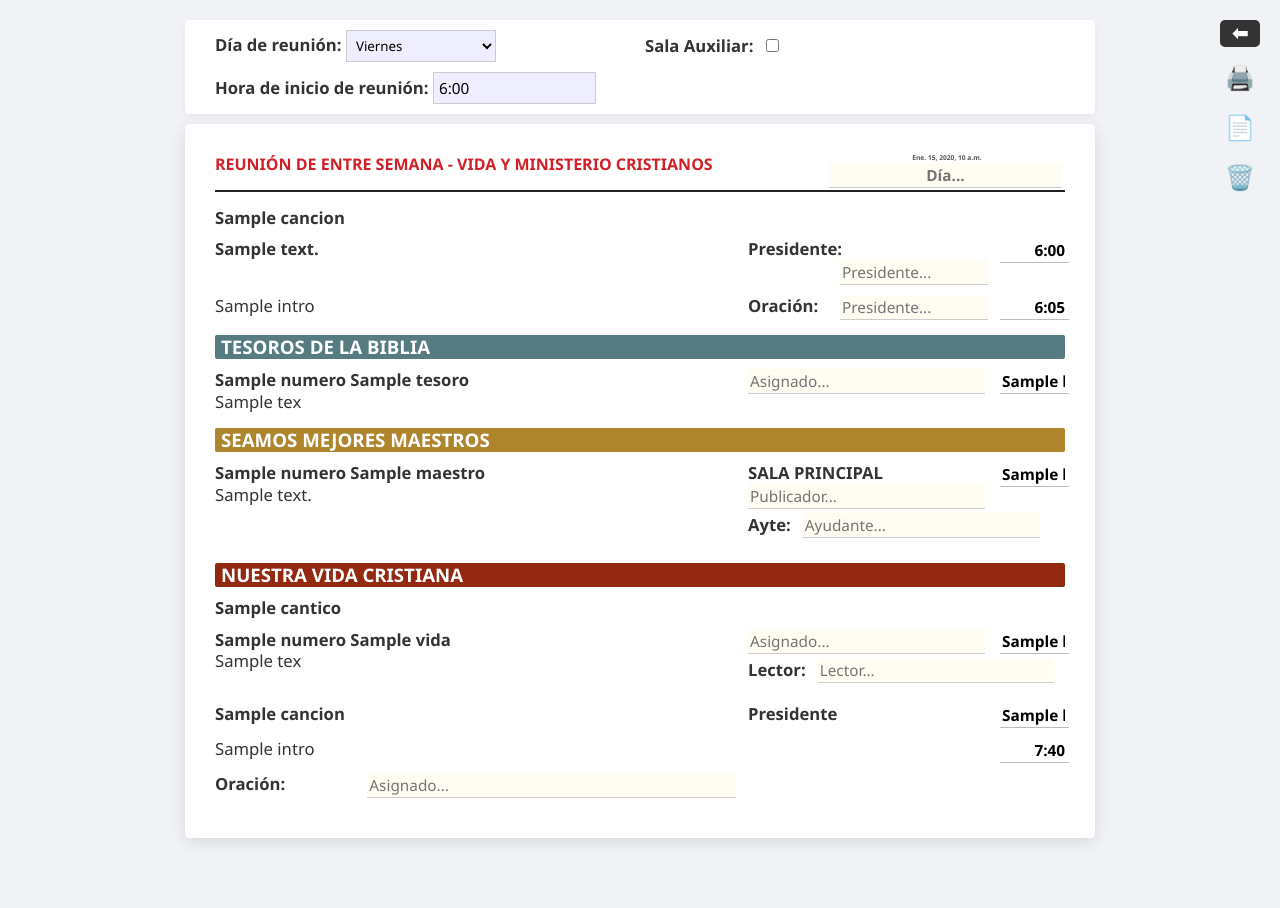
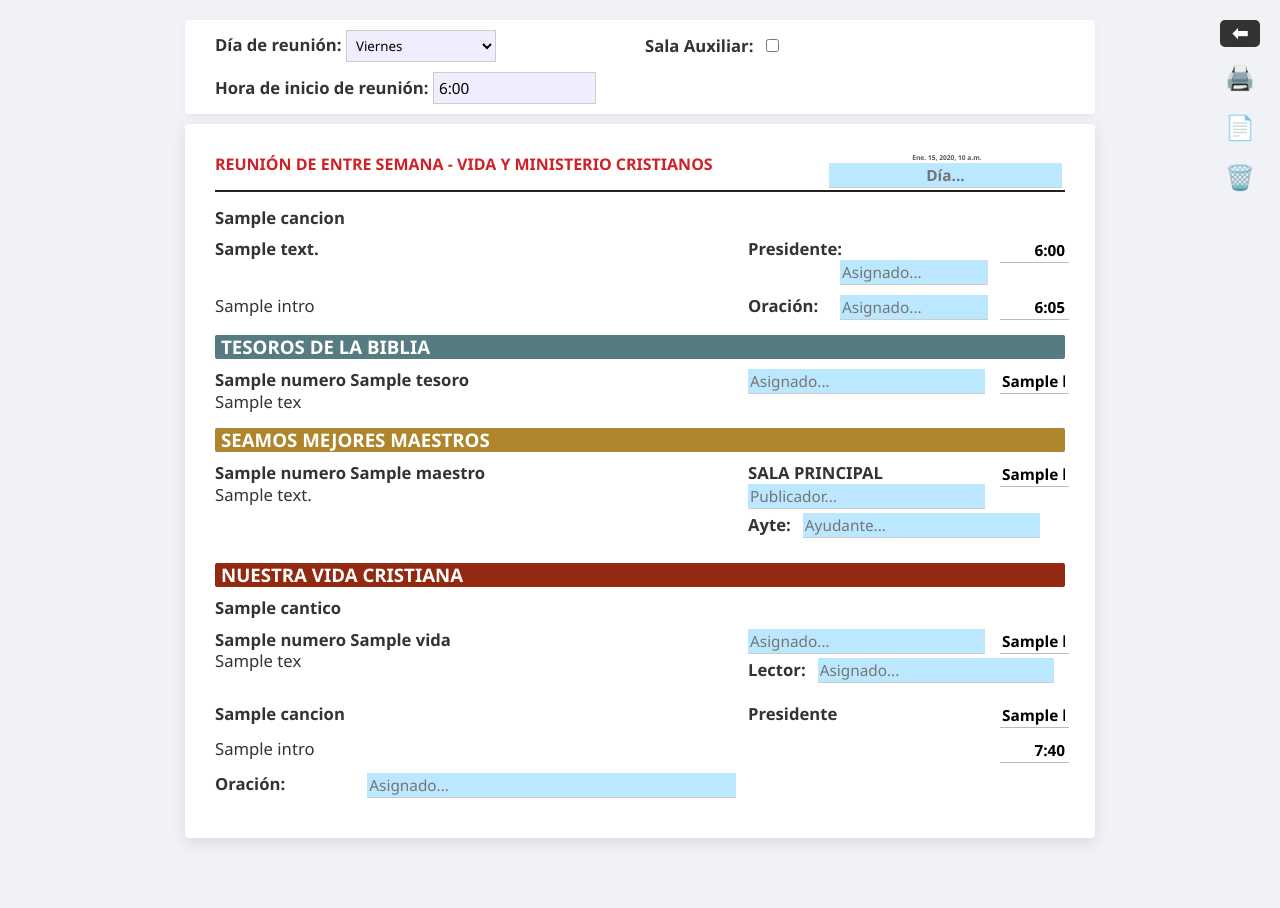
Before and after one commit to andree1804/informesjw, a Django app: template activities/templates/admin/guia_mes_completo.html in a window 1280 px wide. Run offline with Django 3.2, Linux system fonts and the light colour scheme; the template is opened without the code that fills it: most values are stand-ins (such as "Sample title", 1, 10 or a date in 2020).

Commit message:
cambios inputs colors

```diff
--- a/activities/templates/admin/guia_mes_completo.html
+++ b/activities/templates/admin/guia_mes_completo.html
@@ -64,7 +64,7 @@
         .bg-tesoros { background-color: #567c82 !important; }
         .bg-maestros { background-color: #ae852d !important; }
         .bg-vida { background-color: #942911 !important; }
-        input { border: none; border-bottom: 1px solid #ccc; width: 97%; font-family: inherit; font-size: 11.5pt; background: #fffdf2; padding: 2px; }
+        input { border: none; border-bottom: 1px solid #ccc; width: 97%; font-family: inherit; font-size: 11.5pt; background: #bce8ff; padding: 2px; }
         .time-input { text-align: right; font-weight: bold; background: transparent; border-bottom: 1px solid #bbb; padding-right: 4px; }
         .titulo-punto { font-weight: bold; display: block; }
         .seniority { font-size: 8.5pt; color: #666; display: block; margin-top: 3px; font-style: italic; line-height: 1.2; }
@@ -250,7 +250,7 @@
             </div>
             <div>
                 <strong>Sala Auxiliar:</strong>
-                <input type="checkbox" name="auxiliar" id="auxiliar" class="chk-auxiliar" style="width: 5%;">
+                <input type="checkbox" name="auxiliar" id="auxiliar" class="chk-auxiliar" style="width: 5%!important;">
             </div>
 
             <div>
@@ -268,7 +268,7 @@
                         {{ r.fecha }}
                     </div>
                     <input type="hidden" id="fecha-{{ r.fecha }}" class="fecha-referencia" value="{{ r.fecha }}">
-                    <input id="hoy-{{ r.fecha }}" class="m-save" type="text" style="text-align: center; font-weight: bold;" placeholder="Día..." value="">
+                    <input id="hoy-{{ r.fecha }}" type="text" style="text-align: center; font-weight: bold;" placeholder="Día..." value="">
                 </div>
             </div>
 
@@ -278,12 +278,12 @@
 
             <div class="row">
                 <strong>{{ r.texto }}</strong>
-                <div><strong>Presidente: </strong><input class="m-save" id="pres-{{ r.id }}" style="float: right; width: 60%;" type="text" placeholder="Presidente..."></div>
+                <div><strong>Presidente: </strong><input class="m-save" id="pres-{{ r.id }}" style="float: right; width: 60%;" type="text" placeholder="Asignado..."></div>
                 <input id="can-ora-{{ r.id }}" type="text" class="time-input" value="6:00">
             </div>
             <div class="row">
                 <div>{{ r.programa.inicio.intro }}</div>
-                <div><strong>Oración: </strong><input class="m-save" id="ora1-{{ r.id }}" style="float: right; width: 60%;" type="text" placeholder="Presidente..."></div>
+                <div><strong>Oración: </strong><input class="m-save" id="ora1-{{ r.id }}" style="float: right; width: 60%;" type="text" placeholder="Asignado..."></div>
                 <input id="intro-{{ r.id }}" type="text" class="time-input" value="6:05">
             </div>
 
@@ -398,7 +398,7 @@
                         <div class="row">
                             <div style="margin-top: 5px;"><strong>Lector: </strong></div>
                             <div>
-                                <input class="m-save" id="lec-{{ r.id }}" type="text" style="margin-top: 4px;" placeholder="Lector...">
+                                <input class="m-save" id="lec-{{ r.id }}" type="text" style="margin-top: 4px;" placeholder="Asignado...">
                             </div>
                         </div>
                     {% endif %}
@@ -544,7 +544,8 @@ document.addEventListener('change', function(event) {
         masterInput.addEventListener('change', actualizarFechas);
         if(masterInput.value) actualizarFechas();
 
-        const inputs = document.querySelectorAll('.m-save');
+        // INSERTAR ALEATORIAMENTE PARTICIPACION DE PUBLICADORES
+        /*const inputs = document.querySelectorAll('.m-save');
         const usados = { ancianos: new Set(), ancianos_y_siervos: new Set(), varones: new Set(), mujeres: new Set(), hombres: new Set() };
 
         inputs.forEach(input => {
@@ -574,7 +575,8 @@ document.addEventListener('change', function(event) {
                 if (input.value) localStorage.setItem(input.id, input.value);
             }
             input.addEventListener('input', (e) => localStorage.setItem(e.target.id, e.target.value));
-        });
+        });*/
+        // FIN DE INSERCION
     });
 
     function limpiarFormulario() {
```
